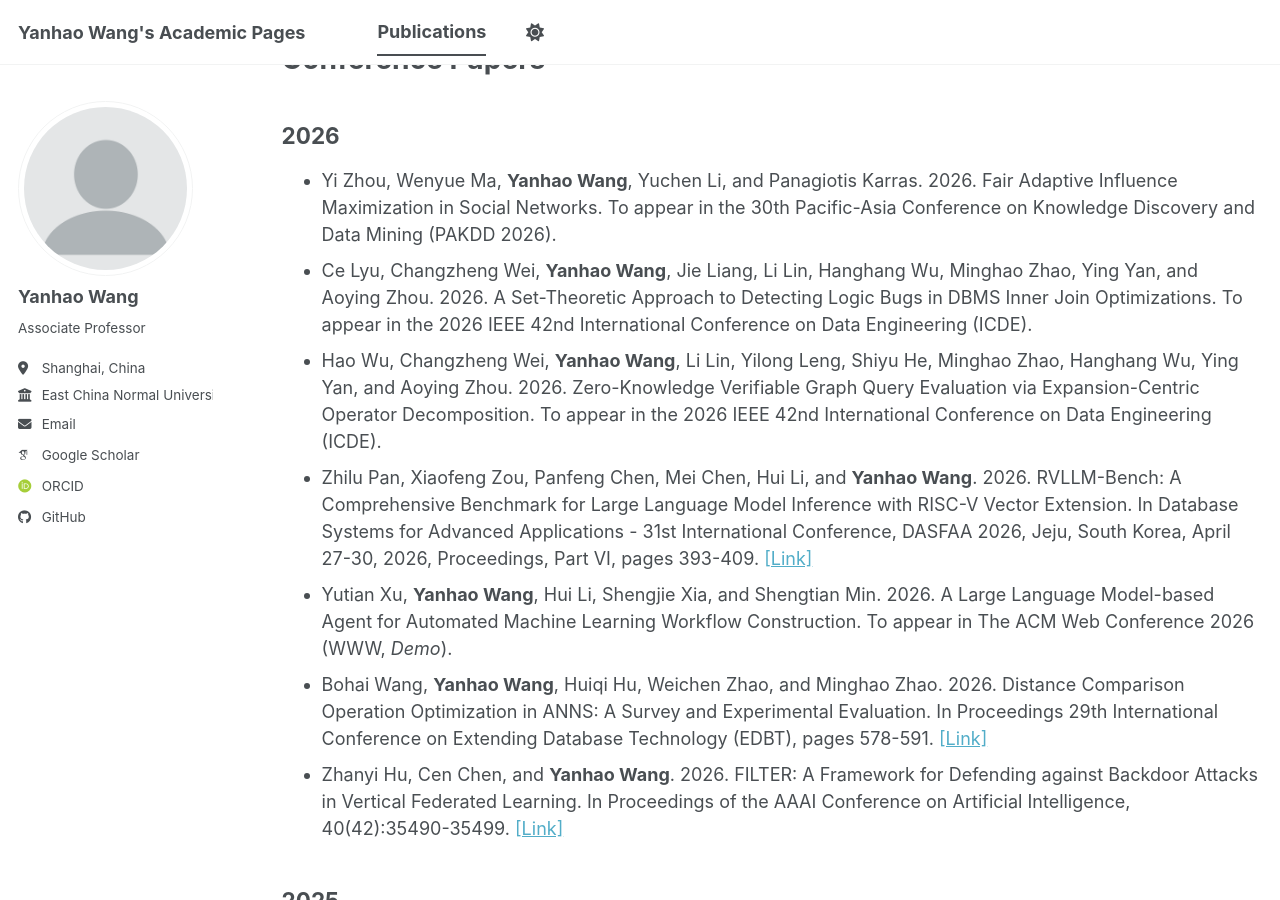
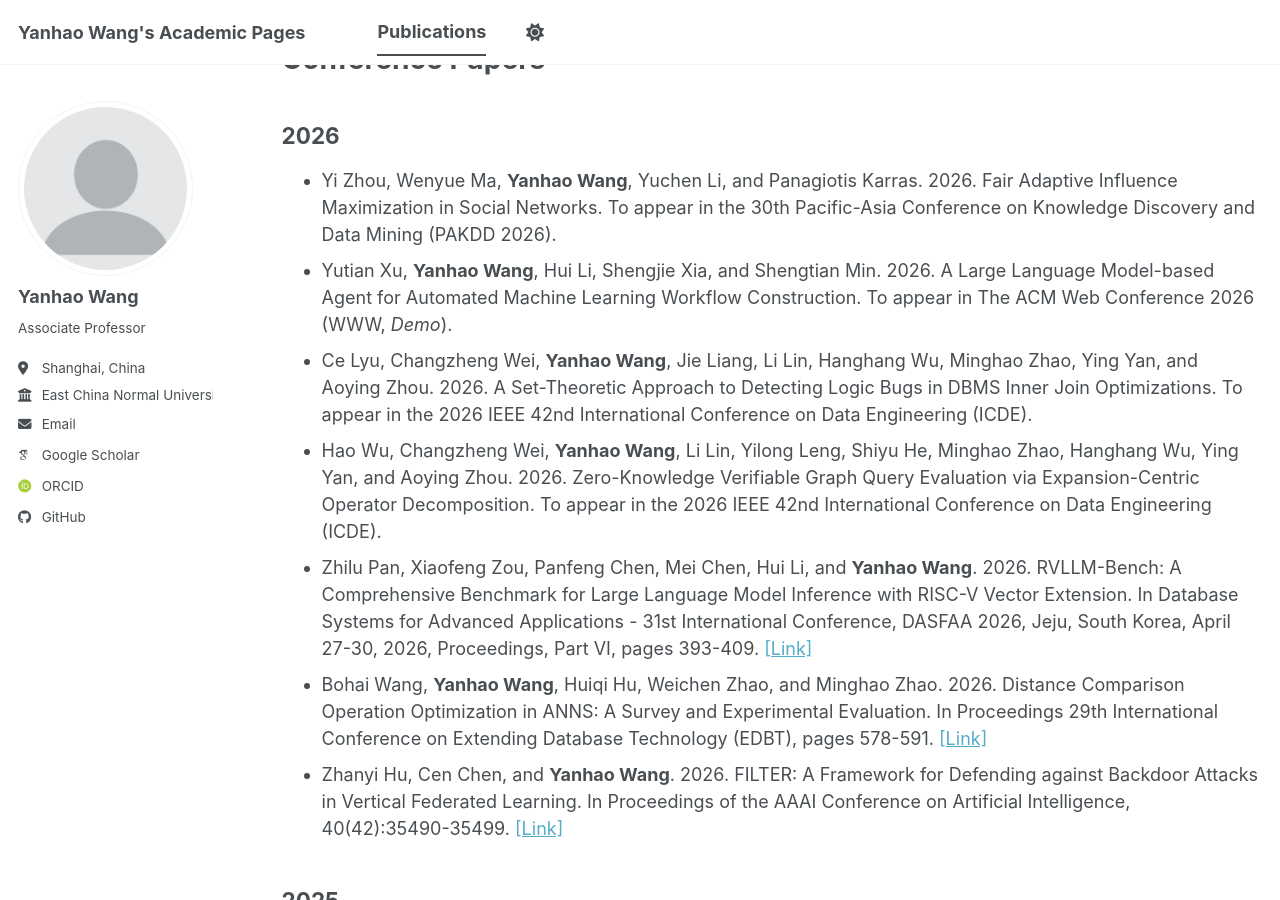
Before and after one commit to yhwang1990/yhwang1990.github.io, a Jekyll site: the page built from _pages/publications.md, in a window 1280 px wide and 900 px high, scrolled down 3203 px. Built offline with Jekyll 4.4.1, drawn with Linux system fonts in a browser that asks for light colours; some web fonts are replaced; a script bundle is joined from its source files by our own code; library files that are not in the unit come from our copies.

```diff
--- a/_pages/publications.md
+++ b/_pages/publications.md
@@ -56,10 +56,10 @@ A full list of my publications can also be found on [my Google Scholar profile](
 
 ## 2026
 - Yi Zhou, Wenyue Ma, **Yanhao Wang**, Yuchen Li, and Panagiotis Karras. 2026. Fair Adaptive Influence Maximization in Social Networks. To appear in the 30th Pacific-Asia Conference on Knowledge Discovery and Data Mining (PAKDD 2026).
+- Yutian Xu, **Yanhao Wang**, Hui Li, Shengjie Xia, and Shengtian Min. 2026. A Large Language Model-based Agent for Automated Machine Learning Workflow Construction. To appear in The ACM Web Conference 2026 (WWW, *Demo*).
 - Ce Lyu, Changzheng Wei, **Yanhao Wang**, Jie Liang, Li Lin, Hanghang Wu, Minghao Zhao, Ying Yan, and Aoying Zhou. 2026. A Set-Theoretic Approach to Detecting Logic Bugs in DBMS Inner Join Optimizations. To appear in the 2026 IEEE 42nd International Conference on Data Engineering (ICDE).
 - Hao Wu, Changzheng Wei, **Yanhao Wang**, Li Lin, Yilong Leng, Shiyu He, Minghao Zhao, Hanghang Wu, Ying Yan, and Aoying Zhou. 2026. Zero-Knowledge Verifiable Graph Query Evaluation via Expansion-Centric Operator Decomposition. To appear in the 2026 IEEE 42nd International Conference on Data Engineering (ICDE).
 - Zhilu Pan, Xiaofeng Zou, Panfeng Chen, Mei Chen, Hui Li, and **Yanhao Wang**. 2026. RVLLM-Bench: A Comprehensive Benchmark for Large Language Model Inference with RISC-V Vector Extension. In Database Systems for Advanced Applications - 31st International Conference, DASFAA 2026, Jeju, South Korea, April 27-30, 2026, Proceedings, Part VI, pages 393-409. [[Link]](https://doi.org/10.1007/978-981-92-0378-9_24)
-- Yutian Xu, **Yanhao Wang**, Hui Li, Shengjie Xia, and Shengtian Min. 2026. A Large Language Model-based Agent for Automated Machine Learning Workflow Construction. To appear in The ACM Web Conference 2026 (WWW, *Demo*).
 - Bohai Wang, **Yanhao Wang**, Huiqi Hu, Weichen Zhao, and Minghao Zhao. 2026. Distance Comparison Operation Optimization in ANNS: A Survey and Experimental Evaluation. In Proceedings 29th International Conference on Extending Database Technology (EDBT), pages 578-591. [[Link]](https://doi.org/10.48786/edbt.2026.47)
 - Zhanyi Hu, Cen Chen, and **Yanhao Wang**. 2026. FILTER: A Framework for Defending against Backdoor Attacks in Vertical Federated Learning. In Proceedings of the AAAI Conference on Artificial Intelligence, 40(42):35490-35499. [[Link]](https://doi.org/10.1609/aaai.v40i42.40859)
 
```
